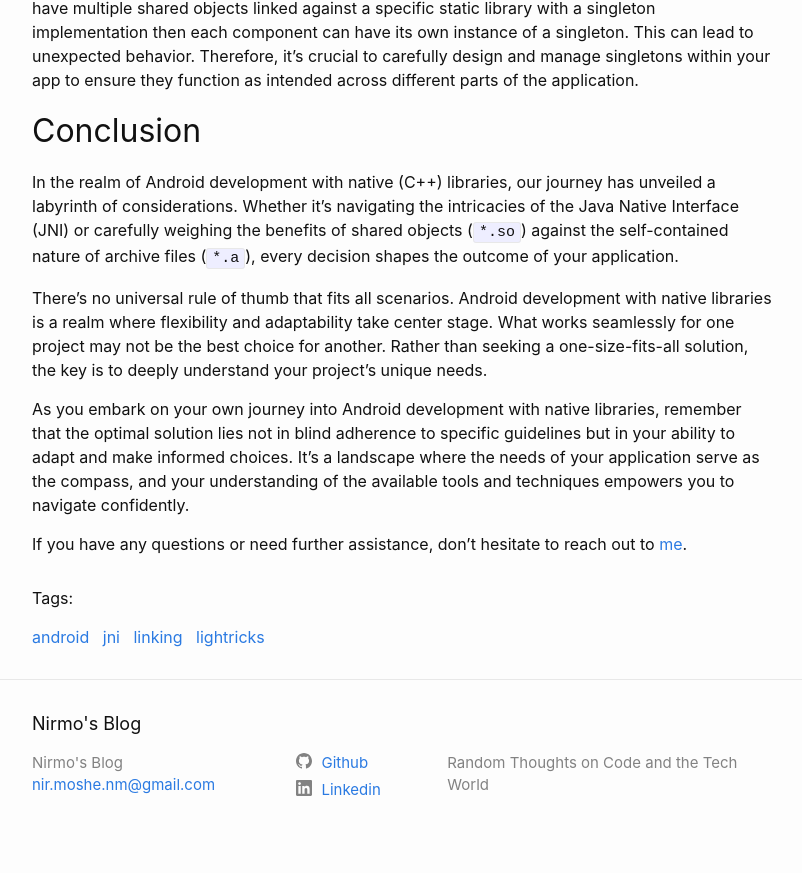
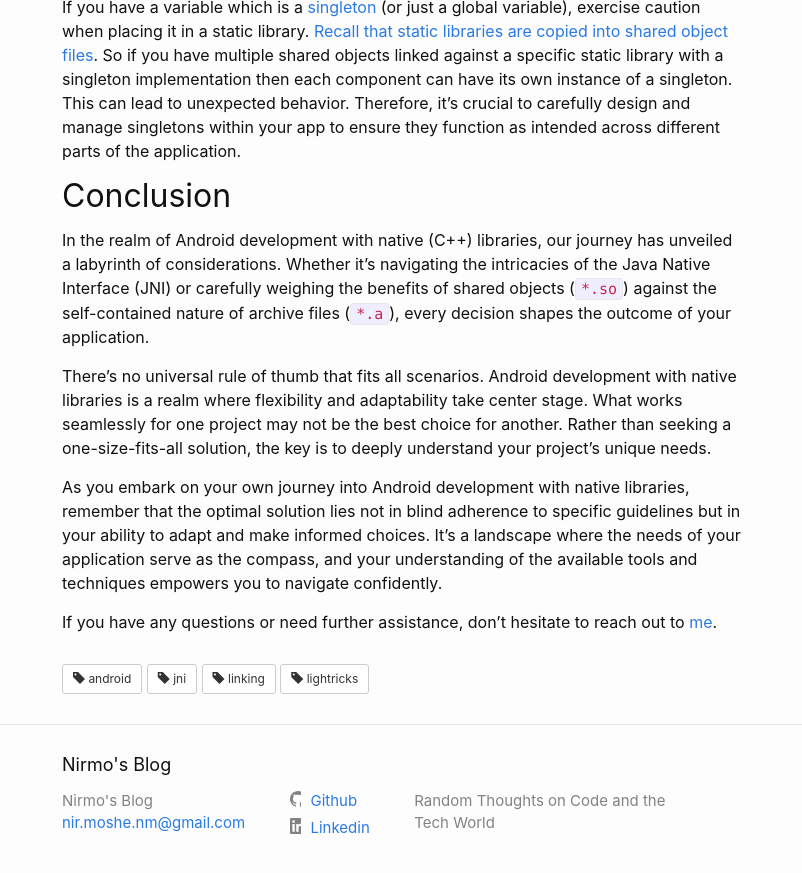
Before and after one commit to nir-mo/nir-mo.github.io, a Jekyll site: the page built from _posts/2023-10-10-JNI-Linking.markdown, in a window 1280 px wide and 900 px high, scrolled down 7001 px. Shown: the top 873 px of the window, without its empty margins (238-1040 px from the left). Built offline with Jekyll 4.4.1, drawn with Linux system fonts in a browser that asks for light colours.

```diff
--- a/_includes/head.html
+++ b/_includes/head.html
@@ -3,6 +3,8 @@
   <meta http-equiv="X-UA-Compatible" content="IE=edge">
   <meta name="viewport" content="width=device-width, initial-scale=1">
   {%- seo -%}
+  <link rel="stylesheet" href="https://www.w3schools.com/w3css/4/w3.css">
+  <link rel="stylesheet" href="https://maxcdn.bootstrapcdn.com/bootstrap/3.4.0/css/bootstrap.min.css">
   <link rel="stylesheet" href="{{ "/assets/main.css" | relative_url }}">
   {%- feed_meta -%}
   {%- if jekyll.environment == 'production' and site.google_analytics -%}
--- /dev/null
+++ b/_includes/tag.html
@@ -0,0 +1,3 @@
+<a href="{{ include.url }}" class="btn btn-default btn-sm">
+    <span class="glyphicon glyphicon-tag"></span> {{ include.label }}
+</a>
--- a/_layouts/post.html
+++ b/_layouts/post.html
@@ -20,9 +20,9 @@ layout: default
   </div>
 
   {% if page.tags.size > 0 %}
-    <h4>Tags:</h4>
     {% for tag in page.tags %}
-      <a href="/{{ site.tag_page_dir }}/{{ tag | slugify: 'pretty' }}.html">{{ tag }}</a>&nbsp;&nbsp;
+      {% assign temp_tag_url = tag | tag_url %}
+      {% include tag.html label=tag url=temp_tag_url %}
     {% endfor %}
   {% endif %}
 
```
Also changed, not shown: _layouts/tag_page.html (+12 -2 lines).
